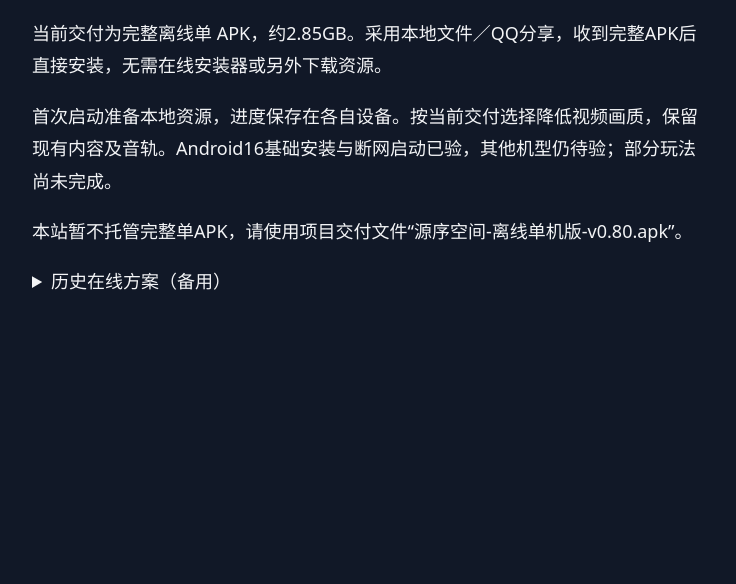
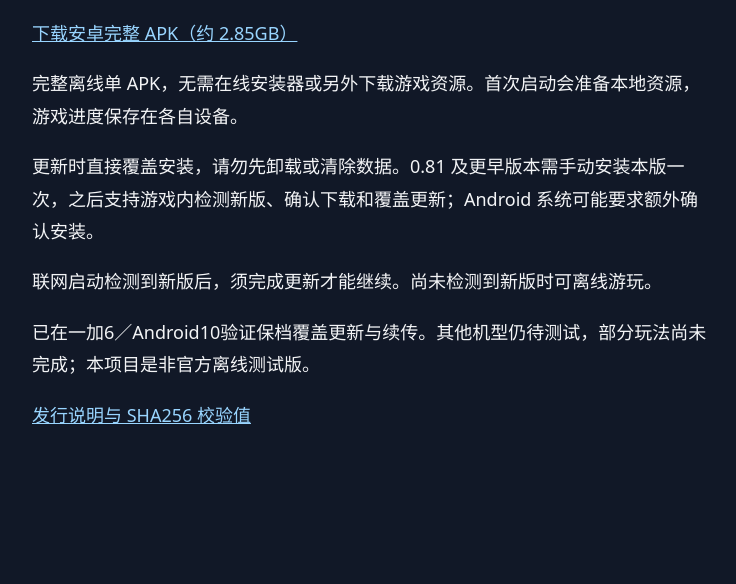
Before and after one commit to Jiaobenmiao/yx-offline, a plain HTML site: page index.html in a window 1280 px wide. Shown: the part 216-800 px from the top of the page, without its empty margins (268-1004 px from the left). Drawn offline with Linux system fonts and the light colour scheme.

Commit message:
Publish v0.83 complete APK domestic download and save-preserving update instructions

```diff
--- a/index.html
+++ b/index.html
@@ -1 +1 @@
-<!doctype html><html lang="zh-CN"><meta charset="utf-8"><meta name="viewport" content="width=device-width, initial-scale=1"><title>源序空间离线版</title><style>body{background:#111827;color:#f3f4f6;font:18px/1.8 system-ui,sans-serif}main{max-width:680px;margin:12vh auto;padding:24px}a{color:#99d5ff}</style><main><h1>源序空间离线版 v0.80</h1><p>当前交付为完整离线单 APK，约2.85GB。采用本地文件／QQ分享，收到完整APK后直接安装，无需在线安装器或另外下载资源。</p><p>首次启动准备本地资源，进度保存在各自设备。按当前交付选择降低视频画质，保留现有内容及音轨。Android16基础安装与断网启动已验，其他机型仍待验；部分玩法尚未完成。</p><p>本站暂不托管完整单APK，请使用项目交付文件“源序空间-离线单机版-v0.80.apk”。</p><details><summary>历史在线方案（备用）</summary><p>旧在线方案需从GitHub下载约6GB，部分网络很慢，不是当前推荐交付。</p><a href="https://github.com/Jiaobenmiao/yx-offline/releases/download/offline-v0.79/installer-v1.8.apk">历史在线安装器1.8</a></details></main></html>
+<!doctype html><html lang="zh-CN"><meta charset="utf-8"><meta name="viewport" content="width=device-width, initial-scale=1"><title>源序空间离线版</title><style>body{background:#111827;color:#f3f4f6;font:18px/1.8 system-ui,sans-serif}main{max-width:680px;margin:12vh auto;padding:24px}a{color:#99d5ff}</style><main><h1>源序空间离线版 v0.83</h1><p><a href="https://cnb.cool/jiaobenmiao-yx/yx-offline/-/releases/download/v0.83/yuanxu-offline-v0.83.apk">下载安卓完整 APK（约 2.85GB）</a></p><p>完整离线单 APK，无需在线安装器或另外下载游戏资源。首次启动会准备本地资源，游戏进度保存在各自设备。</p><p>更新时直接覆盖安装，请勿先卸载或清除数据。0.81 及更早版本需手动安装本版一次，之后支持游戏内检测新版、确认下载和覆盖更新；Android 系统可能要求额外确认安装。</p><p>联网启动检测到新版后，须完成更新才能继续。尚未检测到新版时可离线游玩。</p><p>已在一加6／Android10验证保档覆盖更新与续传。其他机型仍待测试，部分玩法尚未完成；本项目是非官方离线测试版。</p><p><a href="https://cnb.cool/jiaobenmiao-yx/yx-offline/-/releases/tag/v0.83">发行说明与 SHA256 校验值</a></p></main></html>
```
